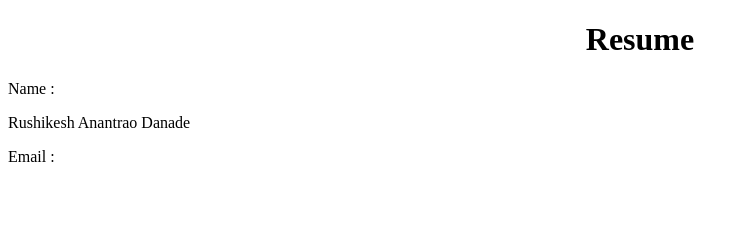
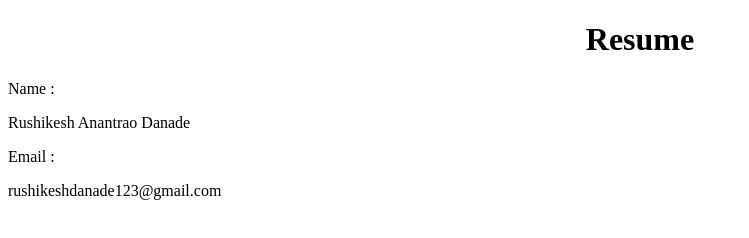
Before and after one commit to rushigithub1998/RushikeshPortfolio, a plain HTML site: page about.html in a window 1280 px wide. Shown: the whole page, without its empty margins (0-749 px from the left). Drawn offline with Linux system fonts and the light colour scheme.

Commit message:
Add Email in the resume
New Entry in the Resume where we have added my email address

```diff
--- a/about.html
+++ b/about.html
@@ -8,7 +8,7 @@
 <body>
 	<h1 align="center">Resume</h1>
     <label>Name :</label><p>Rushikesh Anantrao Danade</p>
-    <label>Email :</label>
+    <label>Email :</label> <p>rushikeshdanade123@gmail.com</p>
 
 </body>
 </html>
```
